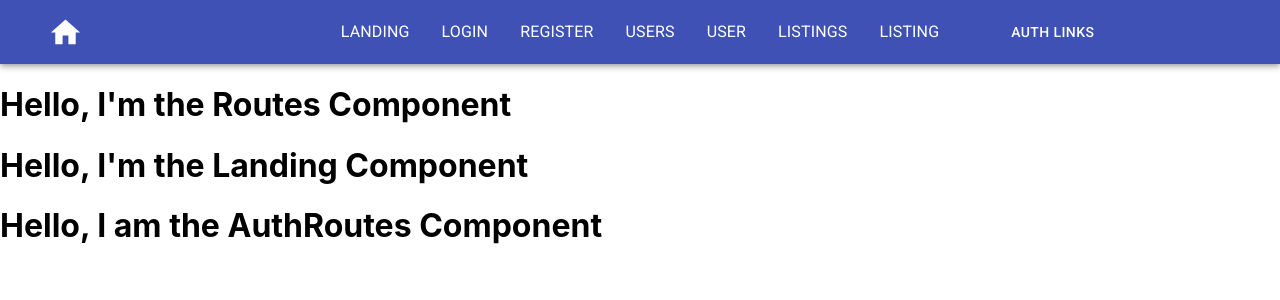
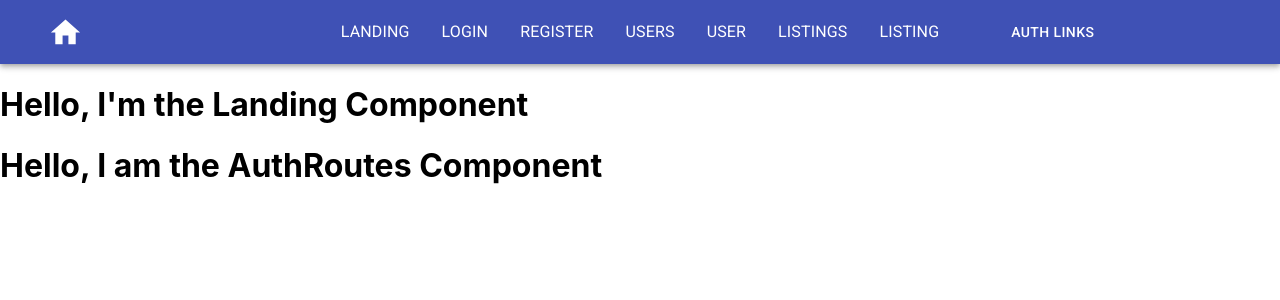
Before and after one commit to tobynboudreaux/RuntimeTerror, a React (Create React App) app in the folder HotelYeah/: page / in a window 1280 px wide. Shown: the top 300 px of the page. Built offline with nearby package versions, Linux system fonts and the light colour scheme.

Commit message:
cleanup: remove routes filler text & make landing path exact

```diff
--- a/HotelYeah/src/routing/Routes.tsx
+++ b/HotelYeah/src/routing/Routes.tsx
@@ -10,9 +10,9 @@ import User from '../users/User'
 
 const Routes = () => {
     return (
-        <div>
-            <h1>Hello, I'm the Routes Component</h1>
-            <Route path="/" component={Landing} />
+        <>
+            {/* <h1>Hello, I'm the Routes Component</h1> */}
+            <Route exact path="/" component={Landing} />
             <Route path="/login" component={Login} />
             <Route path="/signUp" component={SignUp} />
             <Route path="/users" component={UserContainer} />
@@ -21,7 +21,7 @@ const Routes = () => {
             <Route path="/listings" component={ListingContainer} />
             {/* need to add id to param url */}
             <Route path="/listing" component={Listing} />
-        </div>
+        </>
     )
 }
 
```
